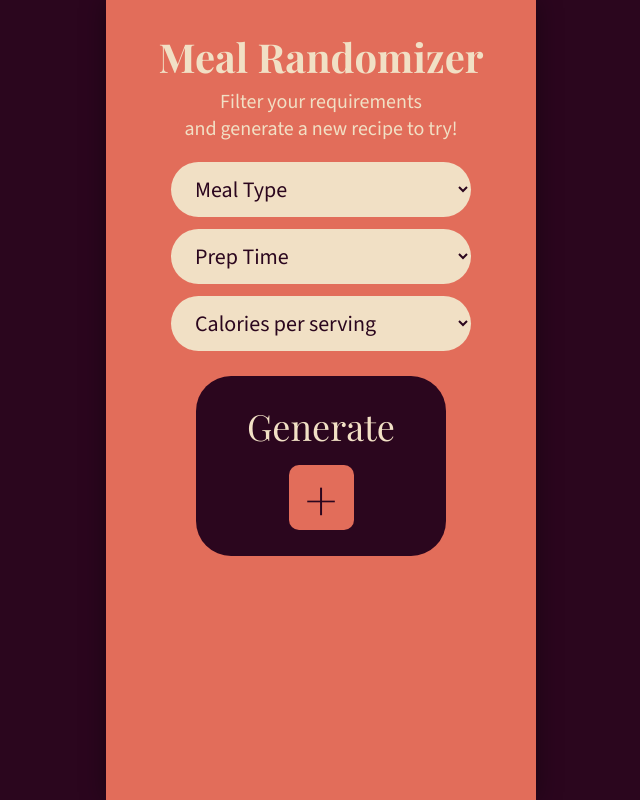
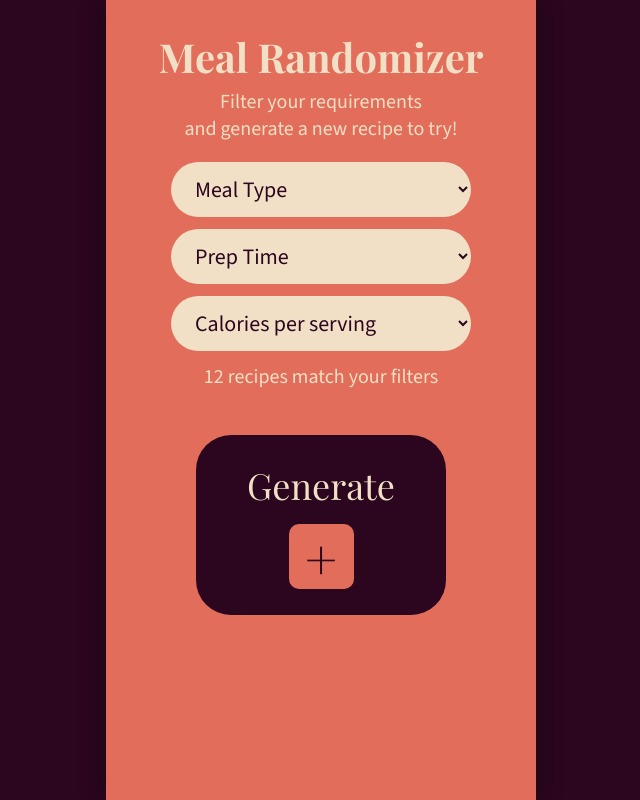
Before and after one commit to pmaidan/ChefMyself, a React (Vite) app: page /meal-randomizer in a window 1280 px wide. Shown: the whole page, without its empty margins (319-959 px from the left). Built offline with nearby package versions, Linux system fonts and the light colour scheme.

Commit message:
Added the display of the number of matching recipes on the meal randomizer page with filter selection

```diff
--- a/src/pages/MealRandomizer.jsx
+++ b/src/pages/MealRandomizer.jsx
@@ -1,11 +1,10 @@
-
 import { useState } from "react";
 import { useNavigate } from "react-router";
 import { useRecipes } from "../context/RecipeContext";
 
 export default function MealRandomizer() {
   const navigate = useNavigate();
-  const { getRandomMeal } = useRecipes();
+  const { getRandomMeal, recipeBank } = useRecipes();
 
   const [mealType, setMealType] = useState("");
   const [prepTime, setPrepTime] = useState("");
@@ -35,6 +34,18 @@ export default function MealRandomizer() {
       },
     });
   }
+
+  const matchingRecipes = recipeBank.filter((recipe) => {
+    const mealTypeMatch = mealType ? recipe.mealType?.includes(mealType) : true;
+    const prepTimeMatch = prepTime
+      ? recipe.cookTimeMinutes <= Number(prepTime)
+      : true;
+    const caloriesMatch = calories
+      ? recipe.nutritionPerServing.calories <= Number(calories)
+      : true;
+
+    return mealTypeMatch && prepTimeMatch && caloriesMatch;
+  }).length;
 
   return (
     <div className="meal-randomizer">
@@ -101,6 +112,11 @@ export default function MealRandomizer() {
             );
           })}
         </select>
+
+        <p className="matching-count">
+          {matchingRecipes} {matchingRecipes === 1 ? "recipe" : "recipes"} match
+          your filters
+        </p>
       </div>
 
       <button
```
